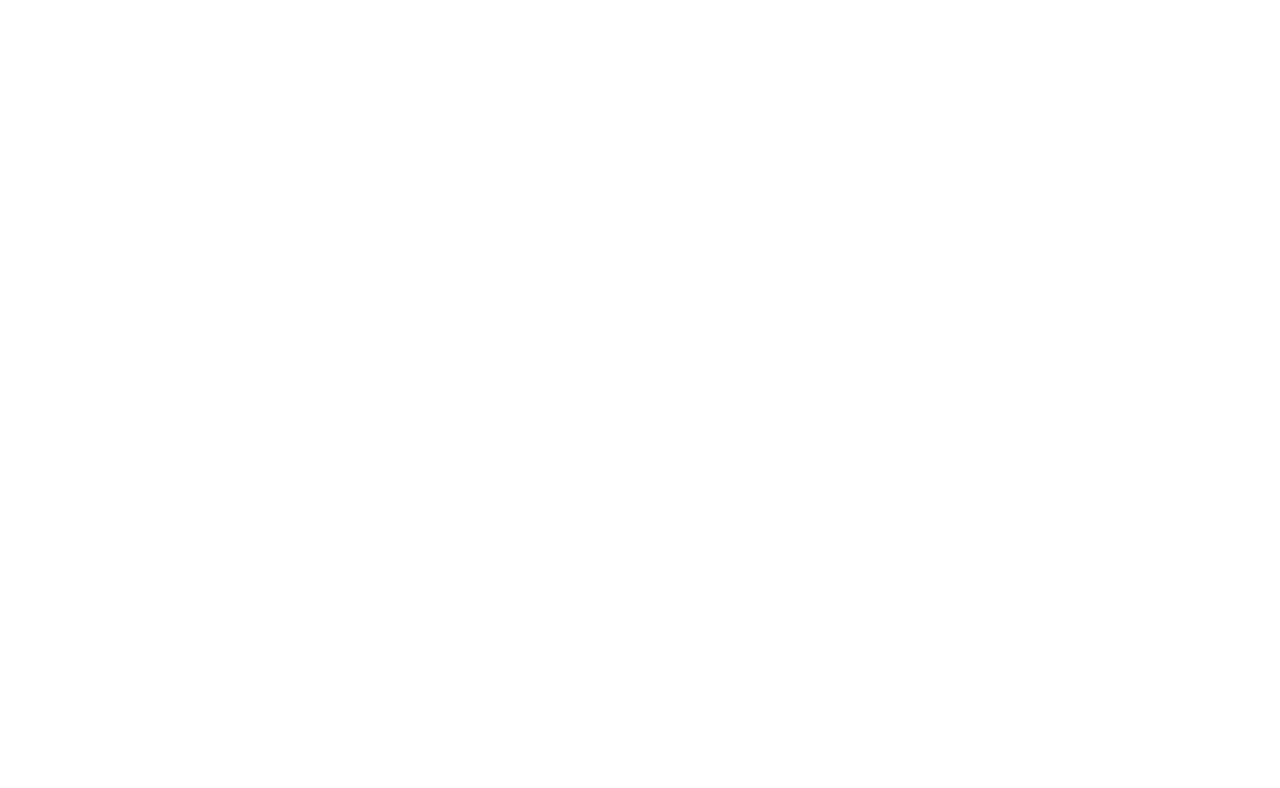
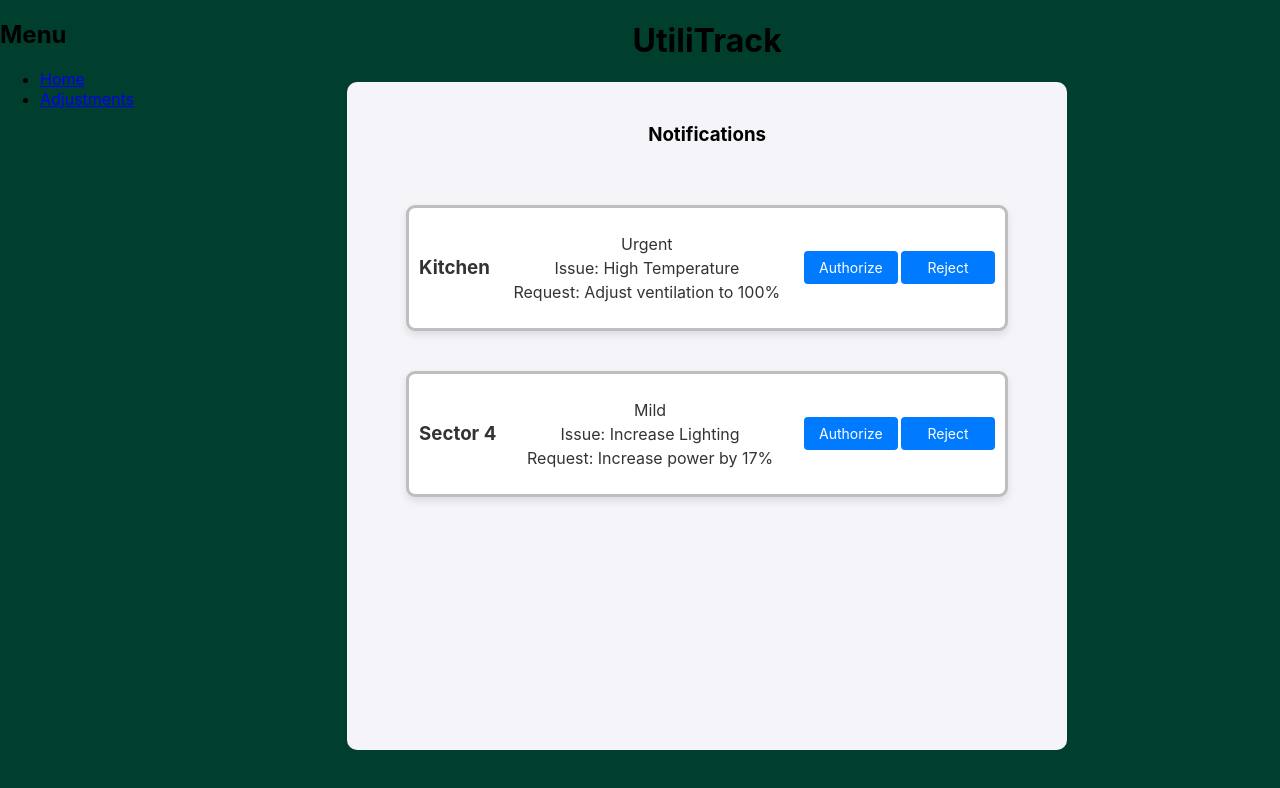
Before and after one commit to Sid-Myla/HackUNT2024, a React (Create React App) app in the folder hackunt2024/: page /adjust in a window 1280 px wide. Before the commit this address had no page. Shown: the top 788 px of the page. Built offline with nearby package versions, Linux system fonts and the light colour scheme.

Commit message:
Hella changes
Added functionality and flow
Added conditional rendering
Need to add thermostat component

```diff
--- /dev/null
+++ b/hackunt2024/src/components/Adjuster.jsx
@@ -0,0 +1,18 @@
+import React from 'react';
+import './MainPage.css';
+import Authreq from './Authreq';
+
+const Adjuster = () => {
+  return (
+    <div className="main-page">
+      <h1>UtiliTrack</h1>
+      <div className='container'>
+        <h3>Notifications</h3>
+        <Authreq area="Kitchen" urgency="Urgent" issue="High Temperature" sol="Adjust ventilation to 100%"/>
+        <Authreq area="Sector 4" urgency="Mild" issue="Increase Lighting" sol="Increase power by 17%"/>
+      </div>
+    </div>
+  );
+};
+
+export default Adjuster;
--- a/hackunt2024/src/components/App.css
+++ b/hackunt2024/src/components/App.css
@@ -36,3 +36,7 @@
     transform: rotate(360deg);
   }
 }
+
+.app{
+  display: flex;
+}
--- a/hackunt2024/src/components/App.js
+++ b/hackunt2024/src/components/App.js
@@ -1,13 +1,19 @@
 import { BrowserRouter as Router, Route, Routes} from 'react-router-dom';
 import './App.css';
 import MainPage from './MainPage';
+import Sidebar from './Sidebar';
+import Adjuster from './Adjuster';
 
 function App() {
   return (
     <Router>
-      <Routes>
-        <Route exact path="/" element={<MainPage />} />
-      </Routes>
+      <div className="app">
+        <Sidebar />
+        <Routes>
+          <Route exact path="/" element={<MainPage />} />
+          <Route path="/adjust" element={ <Adjuster />} />
+        </Routes>
+      </div>
     </Router>
   );
 }
--- /dev/null
+++ b/hackunt2024/src/components/Authreq.jsx
@@ -0,0 +1,21 @@
+import React from 'react';
+import './SectorPreview.css';
+
+const Authreq = ({ area, urgency, issue, sol }) => {
+  return (
+    <div className="authreq">
+      <h3>{area}</h3>
+      <div>
+      <p>{urgency}</p>
+      <p>Issue: {issue}</p>
+      <p>Request: {sol}</p>
+      </div>
+      <div className='authreqbuttons'>
+        <div className='small-button'>Authorize</div>
+        <div className='small-button'>Reject</div>
+      </div>
+    </div>
+  );
+};
+
+export default Authreq;
--- a/hackunt2024/src/components/MainPage.js
+++ b/hackunt2024/src/components/MainPage.js
@@ -15,6 +15,7 @@ const MainPage = () => {
         <SectorPreview sector="Sector 1: Restaurant" />
         <SectorPreview sector="Sector 2: Grocery Shop" />
         <SectorPreview sector="Sector 3: Back Area" />
+        <SectorPreview sector="Sector 4: Kitchen" />
       </div>
       </div>
     </div>
--- a/hackunt2024/src/components/SectorPreview.css
+++ b/hackunt2024/src/components/SectorPreview.css
@@ -7,9 +7,11 @@
     width: 80%;
     text-align: center;
     box-shadow: 0 4px 8px rgba(0, 0, 0, 0.1);
-    cursor: pointer;
     transition: background 0.3s, transform 0.2s;
     margin:.2rem;
+    display:flex;
+    transition: all 0.3s ease;
+    gap: 10px;
   }
 
   .sector-preview:hover {
@@ -23,3 +25,54 @@
     font-size: 18px;
     font-weight: bold;
   }
+
+  .authreqbuttons{
+    display:flex;
+    gap: .2rem;
+  }
+
+  .authreq{
+    background: #ffffff;
+    border:3px solid rgb(190, 190, 190);
+    color: #333;
+    border-radius: 9px;
+    width: 80%;
+    text-align: center;
+    box-shadow: 0 4px 8px rgba(0, 0, 0, 0.1);
+    transition: background 0.3s, transform 0.2s;
+    height: 100px;
+    display:flex;
+    align-items: center;
+    padding: 10px;
+    justify-content: space-between;
+  }
+
+  .authreq p{
+    line-height:.5;
+  }
+
+  .small-button {
+    padding: 8px 12px; /* Vertical and horizontal padding */
+    font-size: 14px; /* Font size */
+    background-color: #007bff; /* Button color */
+    color: white; /* Text color */
+    border: none; /* Remove default border */
+    border-radius: 4px; /* Rounded corners */
+    cursor: pointer; /* Pointer cursor on hover */
+    transition: background-color 0.3s; /* Smooth background color transition */
+    width: 70px;
+}
+
+.small-button:hover {
+    background-color: #0056b3; /* Darker shade on hover */
+}
+
+.small-button:focus {
+    outline: none; /* Remove outline on focus */
+    box-shadow: 0 0 0 2px rgba(0, 123, 255, 0.5); /* Add shadow for accessibility */
+}
+
+input{
+  display:flex;
+  flex-direction: column;
+}
--- a/hackunt2024/src/components/SectorPreview.js
+++ b/hackunt2024/src/components/SectorPreview.js
@@ -1,13 +1,61 @@
-import React from 'react';
+import React, { useState } from 'react';
 import './SectorPreview.css';
 
+// Dummy Thermostat component
+const Thermostat = () => {
+    return <div className="thermostat">Thermostat Component: Adjust your temperature settings here.</div>;
+};
+
 const SectorPreview = ({ sector }) => {
+    const [selectedOption, setSelectedOption] = useState(null);
+
+    const handleChange = (event) => {
+        setSelectedOption(event.target.value);
+    };
+
     return (
-    <div className="sector-preview" onClick={() => alert(`Viewing details of ${sector}`)}>
+        <div className="sector-preview">
+            <div>
             <h3>{sector}</h3>
             <p>Temperature: 75°F</p>
             <p>Occupants: 15</p>
             <p>Utilities: OK</p>
+            <p>Area: 1000 ft²</p>
+            </div>
+            <div className='select'>
+                <h4>Select a measurement:</h4>
+                <label>
+                    <input
+                        type="radio"
+                        value="Lighting"
+                        checked={selectedOption === 'Lighting'}
+                        onChange={handleChange}
+                    />
+                    Lighting
+                </label>
+                <label>
+                    <input
+                        type="radio"
+                        value="Temperature"
+                        checked={selectedOption === 'Temperature'}
+                        onChange={handleChange}
+                    />
+                    Temperature
+                </label>
+                <label>
+                    <input
+                        type="radio"
+                        value="Power"
+                        checked={selectedOption === 'Power'}
+                        onChange={handleChange}
+                    />
+                    Power
+                </label>
+            </div>
+
+            <div>
+                {selectedOption === 'Temperature' && <Thermostat />}
+            </div>
         </div>
     );
 };
--- /dev/null
+++ b/hackunt2024/src/components/Sidebar.jsx
@@ -0,0 +1,22 @@
+// src/components/Sidebar.js
+import React from 'react';
+import { Link } from 'react-router-dom';
+import './sidebar.css'; // Optional: for styling
+
+const Sidebar = () => {
+  return (
+    <div className="sidebar">
+      <h2>Menu</h2>
+      <ul>
+        <li>
+          <Link to="/">Home</Link>
+        </li>
+        <li>
+          <Link to="/adjust">Adjustments</Link>
+        </li>
+      </ul>
+    </div>
+  );
+};
+
+export default Sidebar;
--- /dev/null
+++ b/hackunt2024/src/components/sidebar.css
@@ -0,0 +1,3 @@
+body{
+    background-color: #003F2D;
+}
```
Also changed, not shown: hackunt2024/src/components/Thermostat.jsx (added, +12 -0 lines). Lines whose indentation alone changed are shown as unchanged.
